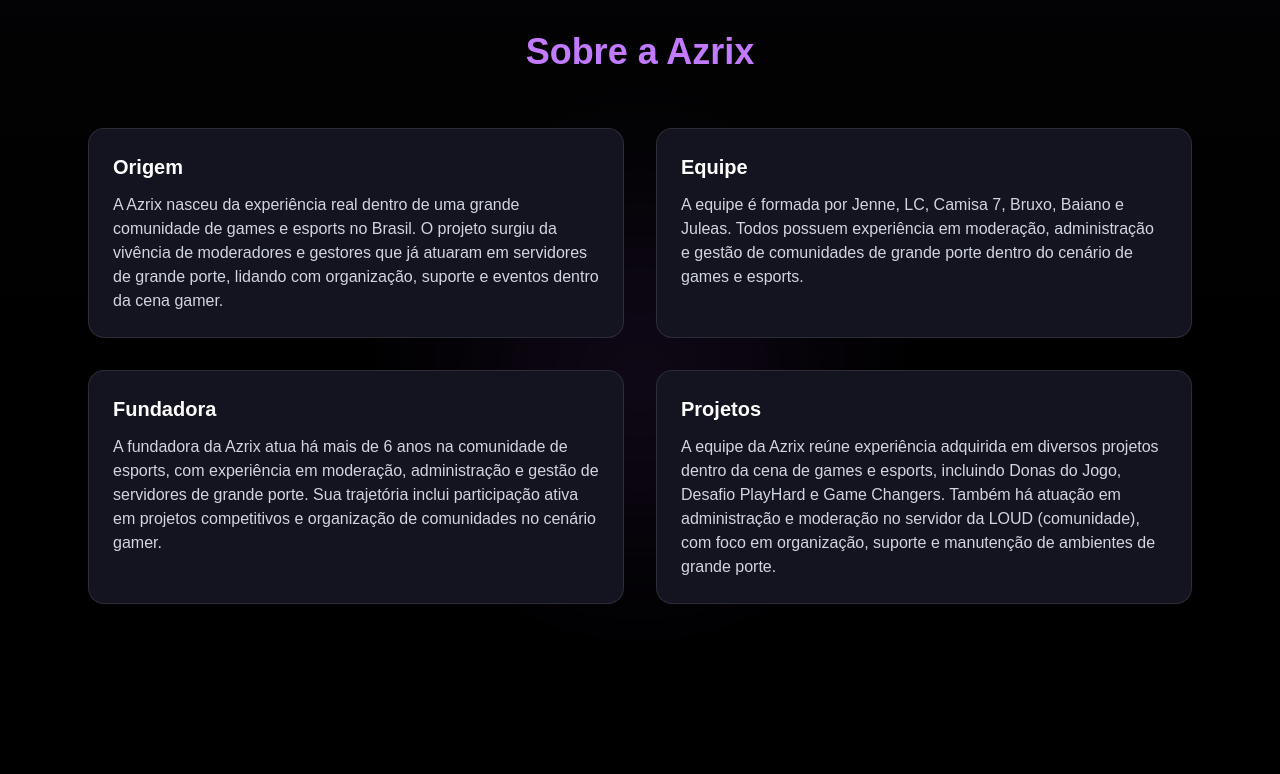
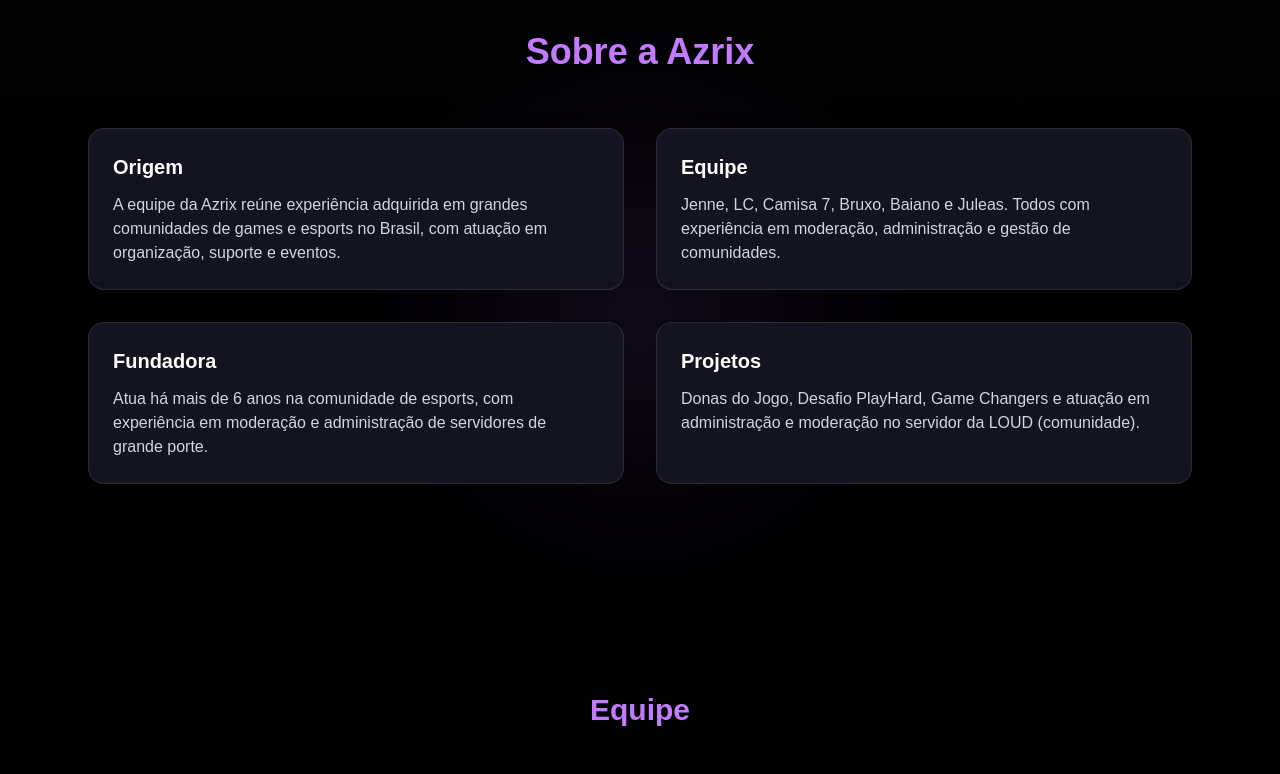
Before and after one commit to jennefferw/azrix-site, a Next.js app: page / in a window 1280 px wide. Shown: the part 880-1654 px from the top of the page. Built offline with nearby package versions, Linux system fonts and the light colour scheme.

Commit message:
atualização do site

```diff
--- a/app/page.tsx
+++ b/app/page.tsx
@@ -19,7 +19,7 @@
       translate="no"
     >
 
-      {/* FUNDO DINÂMICO */}
+      {/* 🌌 FUNDO DINÂMICO */}
       <div className="absolute inset-0 overflow-hidden">
 
         <div className="absolute inset-0 bg-gradient-to-b from-purple-900/30 via-black to-black" />
@@ -117,38 +117,48 @@
 
         <div className="grid md:grid-cols-2 gap-8">
 
-          <div className="bg-[#141420] border border-white/10 rounded-2xl p-6">
-            <h3 className="text-xl font-bold mb-3 text-white">Origem</h3>
-            <p className="text-gray-300">
-              A Azrix nasceu da experiência real dentro de uma grande comunidade de games e esports no Brasil.
-              O projeto surgiu da vivência de moderadores e gestores que já atuaram em servidores de grande porte, lidando com organização, suporte e eventos dentro da cena gamer.
-            </p>
-          </div>
-
-          <div className="bg-[#141420] border border-white/10 rounded-2xl p-6">
-            <h3 className="text-xl font-bold mb-3 text-white">Equipe</h3>
-            <p className="text-gray-300">
-              A equipe é formada por Jenne, LC, Camisa 7, Bruxo, Baiano e Juleas.
-              Todos possuem experiência em moderação, administração e gestão de comunidades de grande porte dentro do cenário de games e esports.
-            </p>
-          </div>
-
-          <div className="bg-[#141420] border border-white/10 rounded-2xl p-6">
-            <h3 className="text-xl font-bold mb-3 text-white">Fundadora</h3>
-            <p className="text-gray-300">
-              A fundadora da Azrix atua há mais de 6 anos na comunidade de esports, com experiência em moderação, administração e gestão de servidores de grande porte.
-              Sua trajetória inclui participação ativa em projetos competitivos e organização de comunidades no cenário gamer.
-            </p>
-          </div>
-
-          <div className="bg-[#141420] border border-white/10 rounded-2xl p-6">
-            <h3 className="text-xl font-bold mb-3 text-white">Projetos</h3>
-            <p className="text-gray-300">
-              A equipe da Azrix reúne experiência adquirida em diversos projetos dentro da cena de games e esports, incluindo Donas do Jogo, Desafio PlayHard e Game Changers.
-
-Também há atuação em administração e moderação no servidor da LOUD (comunidade), com foco em organização, suporte e manutenção de ambientes de grande porte.
-            </p>
-          </div>
+          {[
+            {
+              title: "Origem",
+              text:
+                "A equipe da Azrix reúne experiência adquirida em grandes comunidades de games e esports no Brasil, com atuação em organização, suporte e eventos."
+            },
+            {
+              title: "Equipe",
+              text:
+                "Jenne, LC, Camisa 7, Bruxo, Baiano e Juleas. Todos com experiência em moderação, administração e gestão de comunidades."
+            },
+            {
+              title: "Fundadora",
+              text:
+                "Atua há mais de 6 anos na comunidade de esports, com experiência em moderação e administração de servidores de grande porte."
+            },
+            {
+              title: "Projetos",
+              text:
+                "Donas do Jogo, Desafio PlayHard, Game Changers e atuação em administração e moderação no servidor da LOUD (comunidade)."
+            }
+          ].map((item, i) => (
+            <motion.div
+              key={i}
+              initial={{ opacity: 0, y: 40 }}
+              whileInView={{ opacity: 1, y: 0 }}
+              viewport={{ once: true, amount: 0.3 }}
+              transition={{ duration: 0.6 }}
+              whileHover={{
+                scale: 1.06,
+                y: -6
+              }}
+              className="bg-[#141420] border border-white/10 rounded-2xl p-6 hover:shadow-[0_0_25px_rgba(168,85,247,0.25)]"
+            >
+              <h3 className="text-xl font-bold mb-3 text-white">
+                {item.title}
+              </h3>
+              <p className="text-gray-300">
+                {item.text}
+              </p>
+            </motion.div>
+          ))}
 
         </div>
 
@@ -166,15 +176,16 @@
           <div className="grid md:grid-cols-3 gap-6">
 
             {["Jenne", "LC", "Camisa 7", "Bruxo", "Baiano", "Juleas"].map((name, i) => (
-              <div
+              <motion.div
                 key={i}
-                className="bg-[#141420] p-6 rounded-xl border border-white/10 hover:scale-105 transition"
+                whileHover={{ scale: 1.05 }}
+                className="bg-[#141420] p-6 rounded-xl border border-white/10"
               >
                 <h3 className="font-bold">{name}</h3>
                 <p className="text-gray-400 mt-2">
                   Membro da equipe Azrix
                 </p>
-              </div>
+              </motion.div>
             ))}
 
           </div>
```
